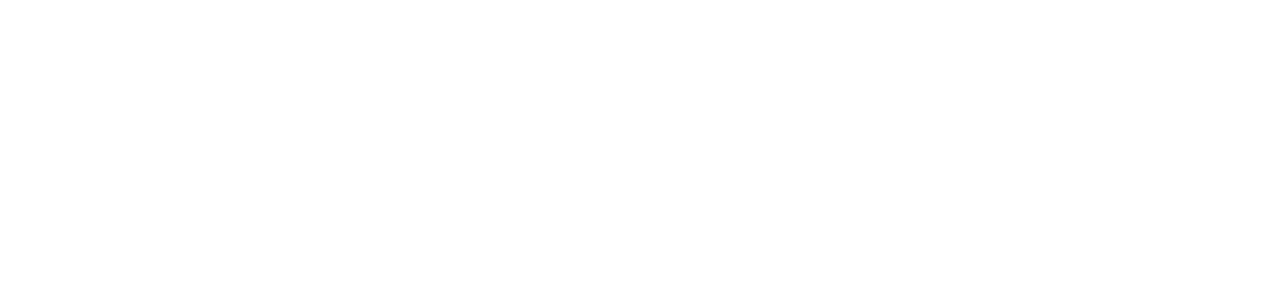
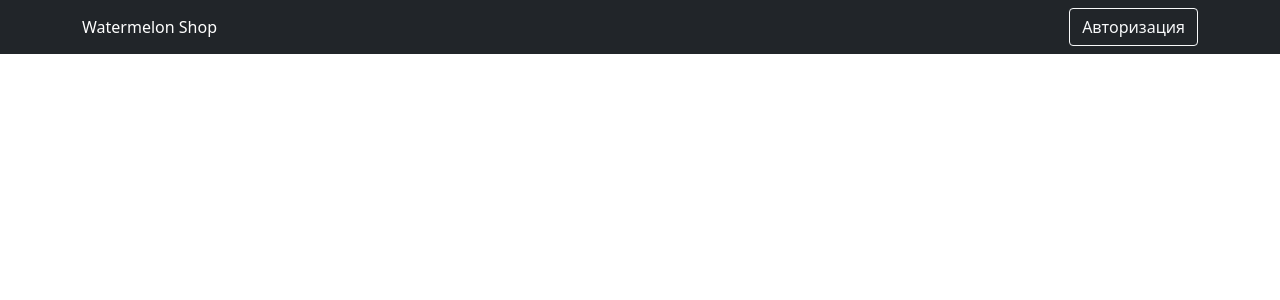
Before and after one commit to tyradire/watermelon-shop, a React (Create React App) app in the folder frontend/: page / in a window 1280 px wide. Shown: the top 300 px of the page. Built offline with nearby package versions, Linux system fonts and the light colour scheme.

Commit message:
add NavBar

```diff
--- a/frontend/src/App.js
+++ b/frontend/src/App.js
@@ -1,10 +1,12 @@
 import React from 'react';
 import { BrowserRouter } from 'react-router-dom';
 import AppRouter from './components/AppRouter';
+import NavBar from './components/NavBar/NavBar';
 
 function App() {
   return (
     <BrowserRouter>
+      <NavBar />
       <AppRouter />
     </BrowserRouter>
   );
--- /dev/null
+++ b/frontend/src/components/NavBar/NavBar.css
@@ -0,0 +1,5 @@
+.Link {
+  color: white;
+  text-decoration: none;
+  transition: .2s;
+}
--- /dev/null
+++ b/frontend/src/components/NavBar/NavBar.js
@@ -0,0 +1,32 @@
+import React, { useContext } from 'react';
+import { observer } from 'mobx-react-lite';
+import { Link } from 'react-router-dom';
+import { Context } from '../../index';
+import { Button, Container, Navbar, Nav } from 'react-bootstrap';
+import { SHOP_ROUTE } from '../../utils/consts';
+import './NavBar.css';
+
+const NavBar = observer(() => {
+  const {user} = useContext(Context);
+  return (
+    <Navbar bg="dark" variant="dark">
+      <Container>
+        <Link className="Link" to={SHOP_ROUTE}>
+          Watermelon Shop
+        </Link>
+        {user.isAuth ?
+          <Nav className="ml-auto">
+            <Button variant={'outline-light'} >Админ панель</Button>
+            <Button variant={'outline-light'} className="ml-2">Войти</Button>
+          </Nav>
+          :
+          <Nav className="ml-auto">
+            <Button variant={'outline-light'} onClick={() => user.setIsAuth(true)}>Авторизация</Button>
+          </Nav>
+        }
+      </Container>
+    </Navbar>
+  );
+})
+
+export default NavBar;
```
